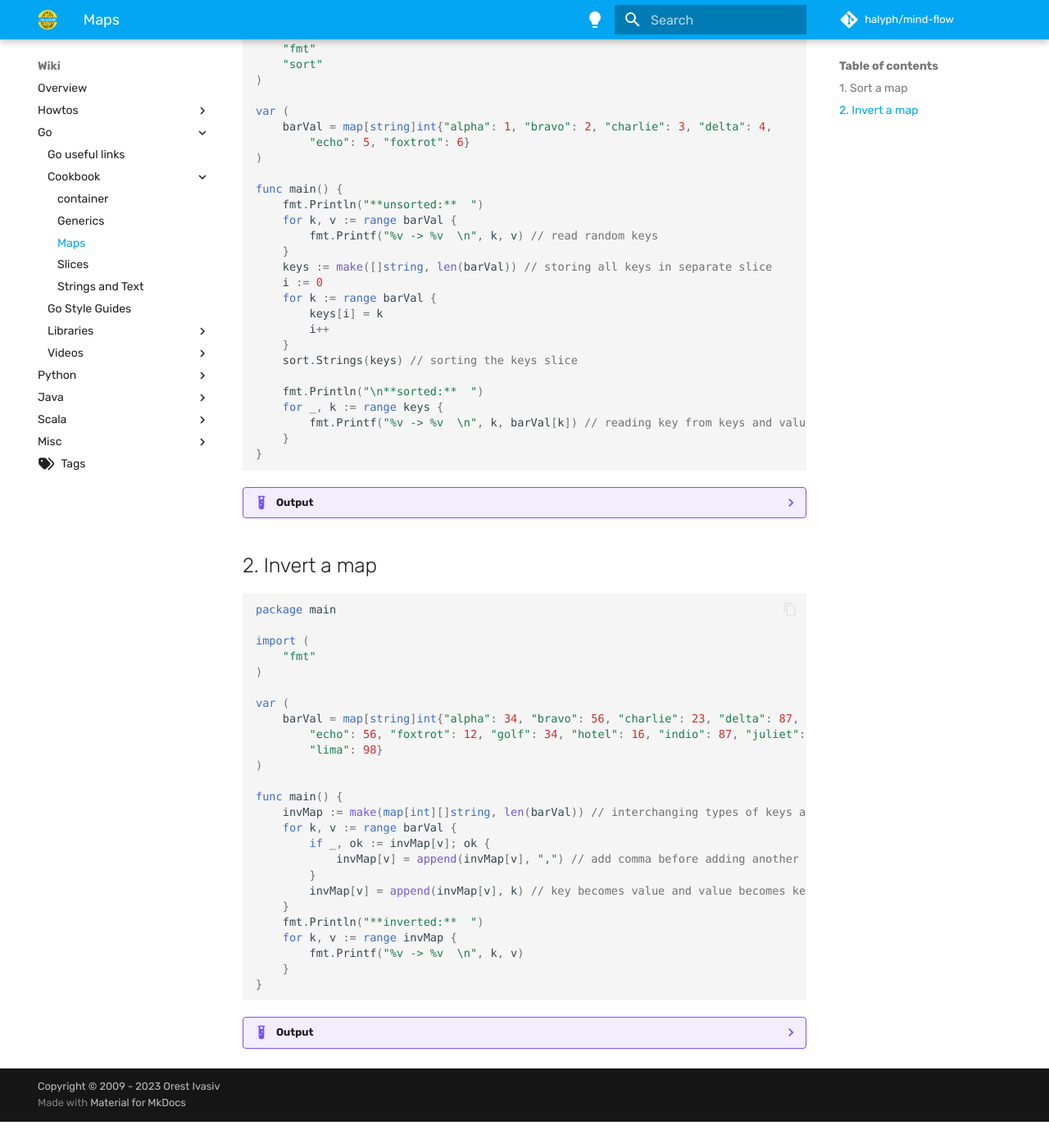
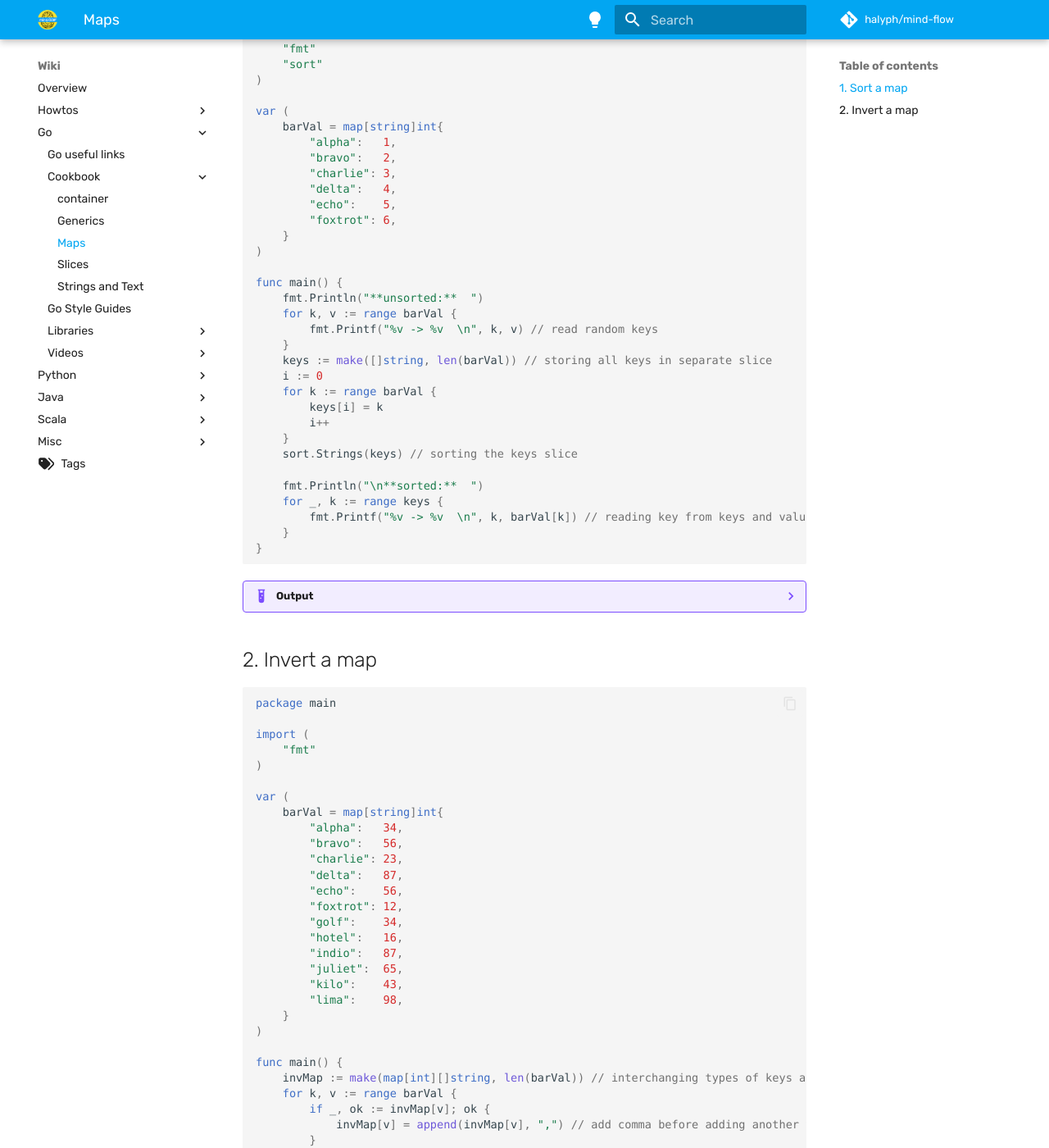
Before and after one commit to halyph/mind-flow, an MkDocs documentation site: the page built from docs/wiki/Lang-Go/Cookbook/map.md, in a window 1280 px wide and 1400 px high, scrolled down 337 px. Shown: the whole window at 82% size. Built offline with MkDocs 1.6.1 and Material for MkDocs 9.7.7, drawn with Linux system fonts in a browser that asks for light colours; some web fonts are replaced; comment, search, counter and statistics services are not loaded; before the commit the page ends 1705 px from its top, so only the background shows below that.

Commit message:
upd go map.md

```diff
--- a/docs/wiki/Lang-Go/Cookbook/map.md
+++ b/docs/wiki/Lang-Go/Cookbook/map.md
@@ -16,8 +16,14 @@ import (
 )
 
 var (
-	barVal = map[string]int{"alpha": 1, "bravo": 2, "charlie": 3, "delta": 4,
-		"echo": 5, "foxtrot": 6}
+	barVal = map[string]int{
+		"alpha":   1,
+		"bravo":   2,
+		"charlie": 3,
+		"delta":   4,
+		"echo":    5,
+		"foxtrot": 6,
+	}
 )
 
 func main() {
@@ -67,9 +73,20 @@ import (
 )
 
 var (
-	barVal = map[string]int{"alpha": 34, "bravo": 56, "charlie": 23, "delta": 87,
-		"echo": 56, "foxtrot": 12, "golf": 34, "hotel": 16, "indio": 87, "juliet": 65, "kilo": 43,
-		"lima": 98}
+	barVal = map[string]int{
+		"alpha":   34,
+		"bravo":   56,
+		"charlie": 23,
+		"delta":   87,
+		"echo":    56,
+		"foxtrot": 12,
+		"golf":    34,
+		"hotel":   16,
+		"indio":   87,
+		"juliet":  65,
+		"kilo":    43,
+		"lima":    98,
+	}
 )
 
 func main() {
```
